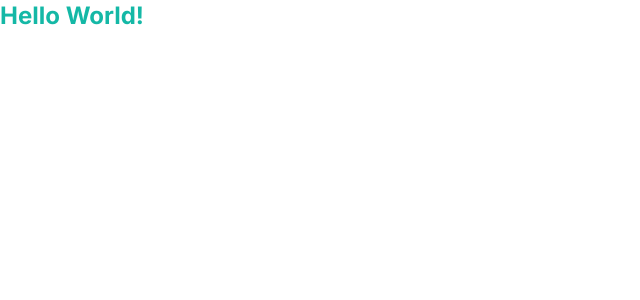
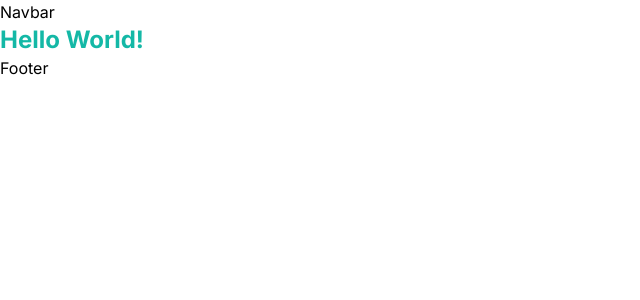
Before and after one commit to aminenurgynk/trip-trekker, a Next.js app: page / in a window 1280 px wide. Shown: the top 300 px of the page, without its empty margins (0-640 px from the left). Built offline with nearby package versions, Linux system fonts and the light colour scheme.

Commit message:
feat: render navbar, footer in layout

```diff
--- a/app/layout.tsx
+++ b/app/layout.tsx
@@ -1,5 +1,7 @@
+import Navbar from '@/components/Navbar'
 import './globals.css'
 import type { Metadata } from 'next'
+import Footer from '@/components/Footer'
 
 export const metadata: Metadata = {
   title: 'Trip Trekker',
@@ -13,7 +15,9 @@ export default function RootLayout({
 }) {
   return (
     <html lang="en">
+      <Navbar />
       <body>{children}</body>
+      <Footer />
     </html>
   )
 }
```
